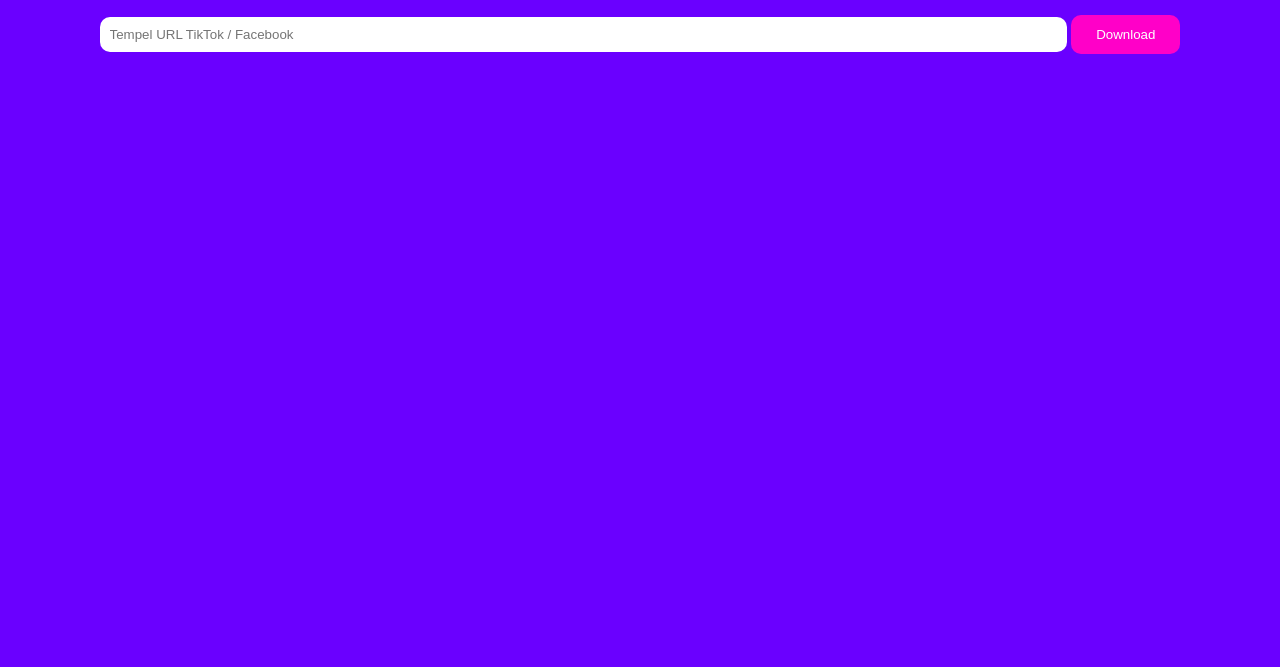
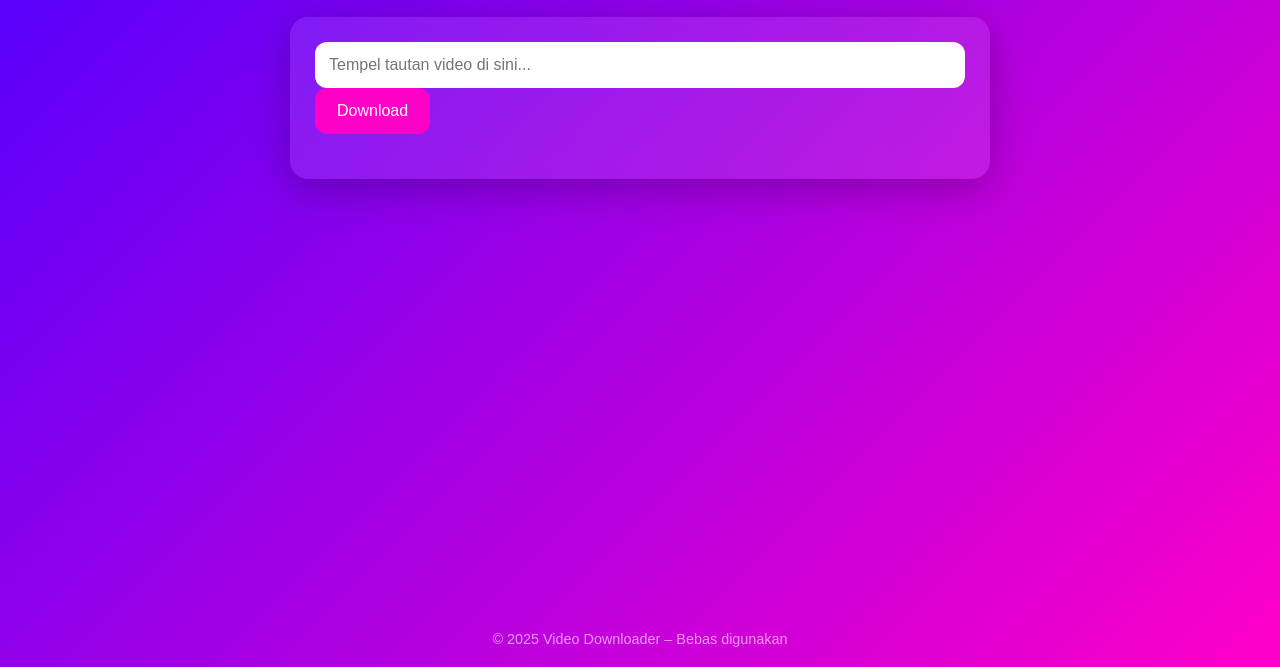
Before and after one commit to calista-downloader/downloader, a plain HTML site: page index.html in a window 1280 px wide. Shown: the part 133-800 px from the top of the page. Drawn offline with Linux system fonts and the light colour scheme.

Commit message:
Update index.html

```diff
--- a/index.html
+++ b/index.html
@@ -3,51 +3,176 @@
 <head>
     <meta charset="UTF-8">
     <meta name="viewport" content="width=device-width, initial-scale=1.0">
-    <title>TikTok & Facebook Downloader</title>
+    <title>Downloader TikTok & Facebook</title>
+
     <style>
-        body { font-family: Arial; background: #6a00ff; color: white; text-align: center; padding: 40px; }
-        input { width: 80%; padding: 10px; border-radius: 10px; border: none; margin-top: 20px; }
-        button { padding: 12px 25px; border: none; background: #ff00c8; color: white; margin-top: 20px; border-radius: 10px; cursor: pointer; }
-        a { color: yellow; display: block; margin-top: 20px; font-size: 20px; }
+        /* === Global Theme === */
+        body {
+            margin: 0;
+            font-family: "Poppins", sans-serif;
+            background: linear-gradient(135deg, #4d00ff, #ff00c8);
+            min-height: 100vh;
+            display: flex;
+            flex-direction: column;
+            color: white;
+        }
+
+        header {
+            padding: 40px 20px 10px;
+            text-align: center;
+        }
+
+        h1 {
+            font-weight: 700;
+            font-size: 2rem;
+        }
+
+        /* === Card Box === */
+        .container {
+            background: rgba(255,255,255,0.1);
+            backdrop-filter: blur(15px);
+            margin: 20px auto;
+            width: 90%;
+            max-width: 650px;
+            padding: 25px;
+            border-radius: 18px;
+            box-shadow: 0 10px 40px rgba(0,0,0,0.25);
+        }
+
+        .input-box {
+            width: 100%;
+            display: flex;
+            gap: 10px;
+        }
+
+        input {
+            flex: 1;
+            padding: 14px;
+            border: none;
+            font-size: 1rem;
+            border-radius: 12px;
+            outline: none;
+        }
+
+        button {
+            padding: 14px 22px;
+            border: none;
+            background: #ff00c8;
+            color: white;
+            border-radius: 12px;
+            font-size: 1rem;
+            cursor: pointer;
+            transition: 0.2s;
+        }
+
+        button:hover {
+            opacity: 0.8;
+        }
+
+        .download-section {
+            text-align: center;
+            margin-top: 20px;
+        }
+
+        .download-link {
+            display: inline-block;
+            margin-top: 15px;
+            padding: 14px 22px;
+            background: #00ffcc;
+            color: #000;
+            border-radius: 12px;
+            font-weight: 600;
+            text-decoration: none;
+        }
+
+        footer {
+            margin-top: auto;
+            text-align: center;
+            padding: 20px;
+            opacity: 0.6;
+            font-size: 0.9rem;
+        }
+
+        @media (max-width: 480px) {
+            h1 { font-size: 1.6rem; }
+        }
     </style>
 </head>
+
 <body>
-    <h1>Downloader TikTok & Facebook</h1>
+    <header>
+        <h1>Download Video TikTok & Facebook</h1>
+    </header>
 
-    <input id="url" placeholder="Tempel URL TikTok / Facebook">
-    <button onclick="downloadVideo()">Download</button>
+    <div class="container">
+        <div class="input-box">
+            <input id="url" placeholder="Tempel tautan video di sini...">
+        </div>
+        <button onclick="processDownload()">Download</button>
 
-    <div id="result"></div>
+        <div id="result" class="download-section"></div>
+    </div>
+
+    <footer>
+        © 2025 Video Downloader – Bebas digunakan
+    </footer>
 
 <script>
-async function downloadVideo() {
+async function processDownload() {
     const link = document.getElementById("url").value;
     const result = document.getElementById("result");
-    result.innerHTML = "Memproses...";
 
-    let apiURL = "";
-
-    if (link.includes("tiktok.com")) {
-        apiURL = "https://tikwm.com/api/?url=" + encodeURIComponent(link);
-    }
-    else if (link.includes("facebook.com") || link.includes("fb.watch")) {
-        apiURL = "https://api.savefb.app/api/download?url=" + encodeURIComponent(link);
-    }
-    else {
-        result.innerHTML = "URL tidak valid!";
+    if (!link) {
+        result.innerHTML = "<p>Masukkan URL terlebih dahulu.</p>";
         return;
     }
 
-    const response = await fetch(apiURL);
-    const data = await response.json();
+    result.innerHTML = "<p>Memproses...</p>";
 
-    if (data && data.data) {
-        const video = data.data.play || data.data.url || data.data.sd || data.data.hd;
-        result.innerHTML = `<a href="${video}" target="_blank">Klik untuk Download Video</a>`;
-    } else {
-        result.innerHTML = "Gagal mengambil video.";
+    // Auto detect platform
+    let API = "";
+
+    if (link.includes("tiktok.com")) {
+        API = "https://tikwm.com/api/?url=" + encodeURIComponent(link);
+    }
+    else if (link.includes("facebook.com") || link.includes("fb.watch")) {
+        API = "https://api.savefb.app/api/download?url=" + encodeURIComponent(link);
+    }
+    else {
+        result.innerHTML = "<p>URL tidak dikenali. Harus TikTok atau Facebook.</p>";
+        return;
+    }
+
+    try {
+        const res = await fetch(API);
+        const data = await res.json();
+
+        let video;
+
+        // TikTok
+        if (data.data?.play) video = data.data.play;
+
+        // Facebook
+        if (!video && data.data?.url) video = data.data.url;
+        if (!video && data.data?.sd) video = data.data.sd;
+        if (!video && data.data?.hd) video = data.data.hd;
+
+        if (!video) {
+            result.innerHTML = "<p>Gagal mengambil video.</p>";
+            return;
+        }
+
+        result.innerHTML = `
+            <a class="download-link" href="${video}" target="_blank">
+                Klik di sini untuk download video
+            </a>
+        `;
+
+    } catch (e) {
+        result.innerHTML = "<p>Terjadi kesalahan saat memproses.</p>";
     }
 }
 </script>
+
 </body>
 </html>
```
